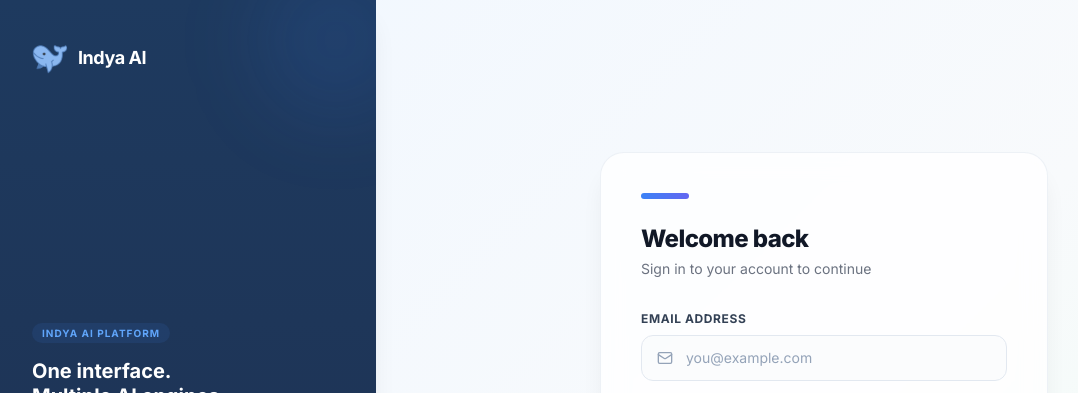
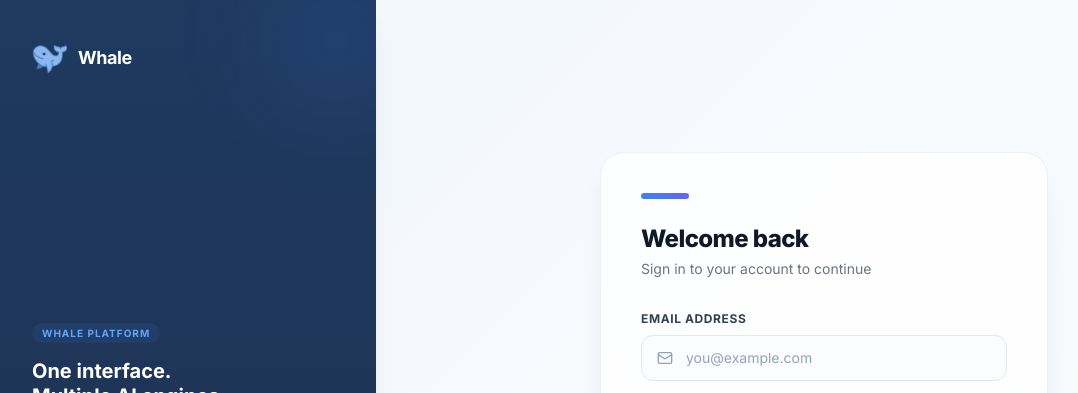
Before and after one commit to sathyasudar1705-boop/chat-backend, a React (Vite) app in the folder frontend/: page /login in a window 1280 px wide. Shown: the top 393 px of the page, without its empty margins (8-1086 px from the left). Built offline with nearby package versions, Linux system fonts and the light colour scheme; no server answers.

Commit message:
Rebrand application name from Indya AI to Whale

```diff
--- a/frontend/index.html
+++ b/frontend/index.html
@@ -4,7 +4,7 @@
     <meta charset="UTF-8" />
     <link rel="icon" type="image/png" href="/logo.png" />
     <meta name="viewport" content="width=device-width, initial-scale=1.0" />
-    <title>Indya AI - Multi-Provider Secure AI Chatbot</title>
+    <title>Whale - Multi-Provider Secure AI Chatbot</title>
     <link rel="preconnect" href="https://fonts.googleapis.com">
     <link rel="preconnect" href="https://fonts.gstatic.com" crossorigin>
     <link href="https://fonts.googleapis.com/css2?family=Inter:wght@300;450;500;600;700;800&display=swap" rel="stylesheet">
--- a/frontend/src/pages/Chatbot.jsx
+++ b/frontend/src/pages/Chatbot.jsx
@@ -645,7 +645,7 @@ export default function Chatbot({ user }) {
         <div className="p-4 border-b border-white/10">
           <div className="flex items-center gap-2 mb-4">
             <img src="/logo.png" className="w-8 h-8 rounded-lg object-cover bg-white" alt="Logo" />
-            <span className="font-bold text-sm text-white">Indya AI</span>
+            <span className="font-bold text-sm text-white">Whale</span>
           </div>
           <button
             onClick={handleNewChat}
@@ -726,7 +726,7 @@ export default function Chatbot({ user }) {
             </button>
             <div className="hidden sm:flex items-center gap-2">
               <img src="/logo.png" className="w-7 h-7 rounded-lg object-cover bg-white shadow-sm" alt="Logo" />
-              <span className="font-semibold text-sm text-text-primary">Indya AI</span>
+              <span className="font-semibold text-sm text-text-primary">Whale</span>
             </div>
             <span className="text-text-muted text-sm hidden sm:block">/</span>
             <h1 className="text-sm font-semibold text-text-primary truncate max-w-[80px] sm:max-w-[150px] lg:max-w-xs">
--- a/frontend/src/pages/LandingPage.jsx
+++ b/frontend/src/pages/LandingPage.jsx
@@ -21,8 +21,8 @@ export default function LandingPage() {
         {/* Navbar */}
         <header className="px-8 py-6 flex items-center justify-between border-b border-slate-50">
           <div className="flex items-center gap-3 cursor-pointer" onClick={() => navigate('/')}>
-            <img src="/logo.png" className="w-9 h-9 rounded-xl object-cover" alt="Indya AI Logo" />
-            <span className="font-extrabold text-lg text-[#0F34C2] tracking-tight">Indya AI</span>
+            <img src="/logo.png" className="w-9 h-9 rounded-xl object-cover" alt="Whale Logo" />
+            <span className="font-extrabold text-lg text-[#0F34C2] tracking-tight">Whale</span>
           </div>
 
           <div className="flex items-center gap-3">
--- a/frontend/src/pages/Login.jsx
+++ b/frontend/src/pages/Login.jsx
@@ -45,12 +45,12 @@ export default function Login() {
 
         <div className="flex items-center gap-2.5 relative z-10 cursor-pointer" onClick={() => navigate('/')}>
           <img src="/logo.png" className="w-9 h-9 rounded-xl object-cover" alt="Logo" />
-          <span className="font-bold text-lg tracking-tight">Indya AI</span>
+          <span className="font-bold text-lg tracking-tight">Whale</span>
         </div>
 
         <div className="relative z-10">
           <span className="text-[10px] font-bold tracking-widest uppercase text-blue-400 bg-blue-500/10 px-2.5 py-1 rounded-full">
-            Indya AI Platform
+            Whale Platform
           </span>
           <blockquote className="text-xl font-bold leading-tight mt-4 mb-3">
             One interface.<br/>Multiple AI engines.<br/>Zero friction.
@@ -77,7 +77,7 @@ export default function Login() {
         {/* Mobile logo */}
         <div className="flex lg:hidden items-center gap-2.5 mb-8 cursor-pointer" onClick={() => navigate('/')}>
           <img src="/logo.png" className="w-9 h-9 rounded-xl object-cover shadow-saas-sm" alt="Logo" />
-          <span className="font-bold text-lg text-text-primary tracking-tight">Indya AI</span>
+          <span className="font-bold text-lg text-text-primary tracking-tight">Whale</span>
         </div>
 
         <div className="w-full max-w-md bg-white/80 backdrop-blur-md border border-slate-200/60 rounded-3xl shadow-saas-xl p-8 sm:p-10">
--- a/frontend/src/pages/Register.jsx
+++ b/frontend/src/pages/Register.jsx
@@ -61,7 +61,7 @@ export default function Register() {
 
         <div className="flex items-center gap-2.5 relative z-10 cursor-pointer" onClick={() => navigate('/')}>
           <img src="/logo.png" className="w-9 h-9 rounded-xl object-cover" alt="Logo" />
-          <span className="font-bold text-lg tracking-tight">Indya AI</span>
+          <span className="font-bold text-lg tracking-tight">Whale</span>
         </div>
 
         <div className="relative z-10">
@@ -78,7 +78,7 @@ export default function Register() {
             ))}
           </ul>
         </div>
-        <p className="text-slate-300 text-xs relative z-10">Join thousands of users chatting smarter with Indya AI.</p>
+        <p className="text-slate-300 text-xs relative z-10">Join thousands of users chatting smarter with Whale.</p>
       </div>
 
       {/* Form */}
@@ -90,7 +90,7 @@ export default function Register() {
         {/* Mobile logo */}
         <div className="flex lg:hidden items-center gap-2.5 mb-8 cursor-pointer" onClick={() => navigate('/')}>
           <img src="/logo.png" className="w-9 h-9 rounded-xl object-cover shadow-saas-sm" alt="Logo" />
-          <span className="font-bold text-lg text-text-primary tracking-tight">Indya AI</span>
+          <span className="font-bold text-lg text-text-primary tracking-tight">Whale</span>
         </div>
 
         <div className="w-full max-w-md bg-white/80 backdrop-blur-md border border-slate-200/60 rounded-3xl shadow-saas-xl p-8 sm:p-10">
```
